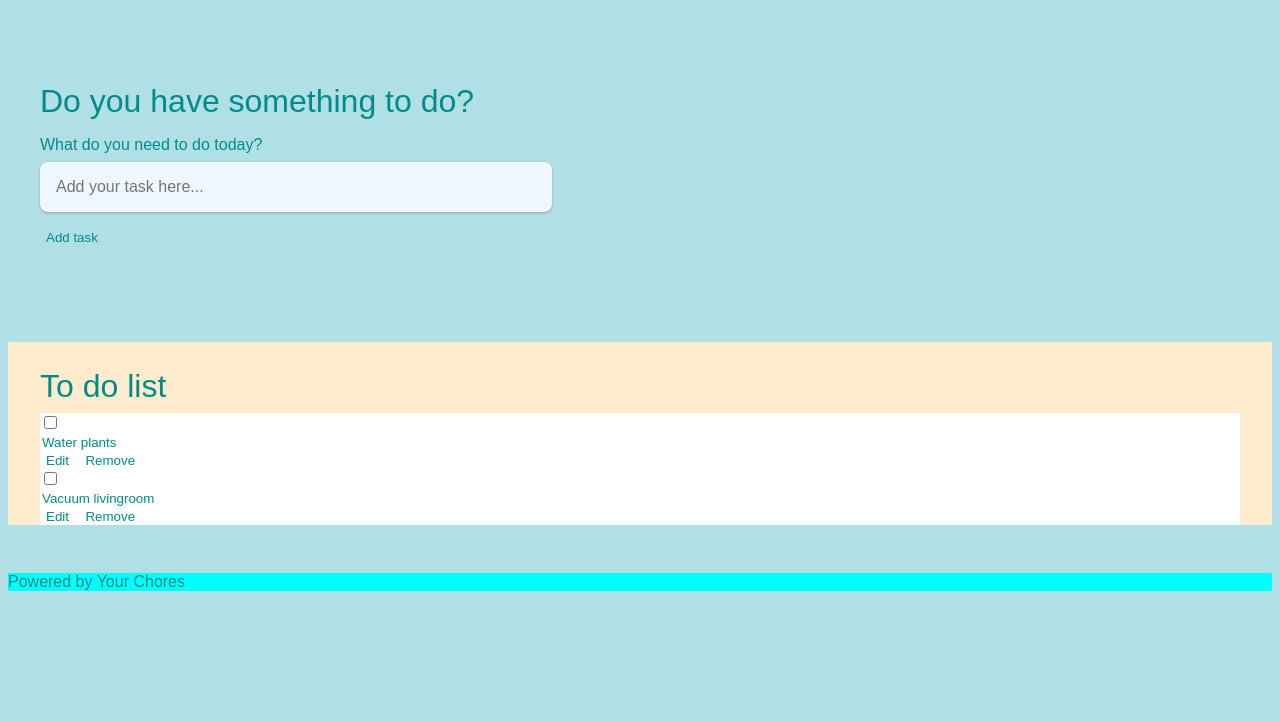
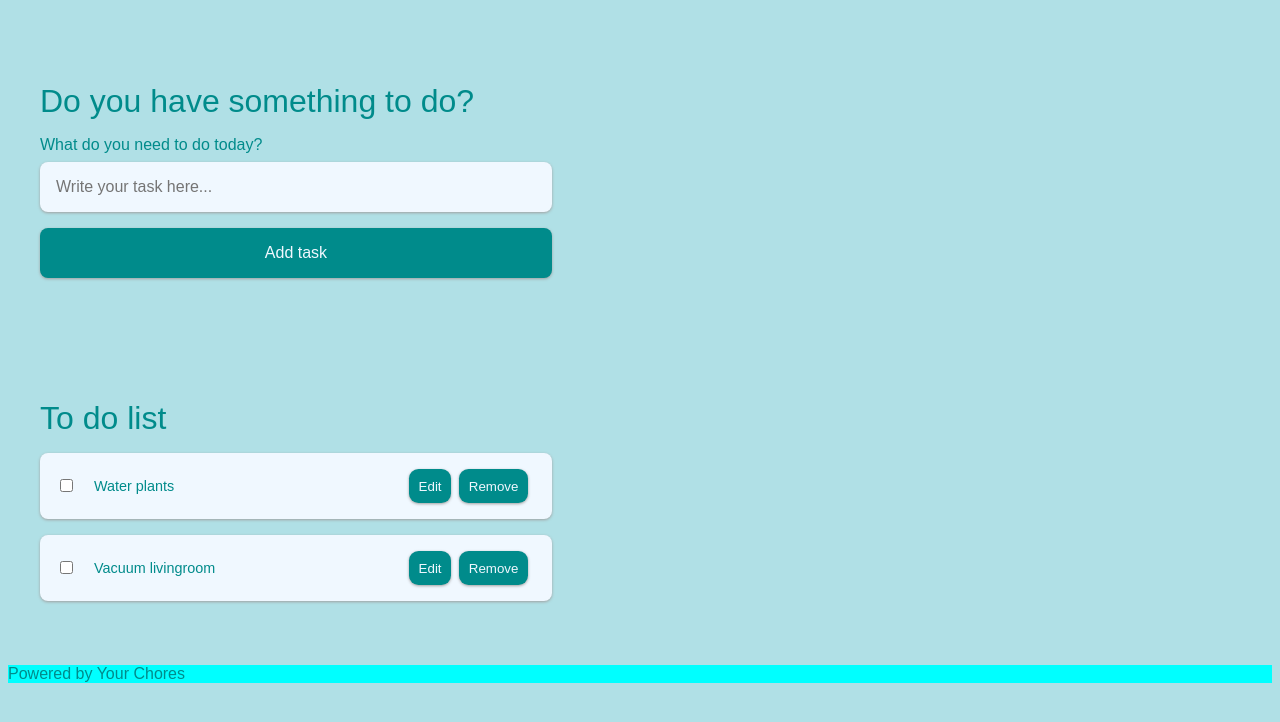
Before and after one commit to ju-nmd2022/fop-todo-list-LiHaow22, a plain HTML site: page index.html in a window 1280 px wide. Drawn offline with Linux system fonts and the light colour scheme.

Commit message:
we getting somewhere! Kinda done with css?

```diff
--- a/index.html
+++ b/index.html
@@ -18,7 +18,7 @@
             type="text"
             name="content"
             id="content"
-            placeholder="Add your task here..."
+            placeholder="Write your task here..."
           />
           <input type="submit" value="Add task" />
         </form>
@@ -36,7 +36,7 @@
             </div>
             <div class="actions">
               <button class="edit">Edit</button>
-              <button class="delete">Remove</button>
+              <button class="remove">Remove</button>
             </div>
           </div>
           <div class="todoItem">
@@ -48,7 +48,7 @@
             </div>
             <div class="actions">
               <button class="edit">Edit</button>
-              <button class="delete">Remove</button>
+              <button class="remove">Remove</button>
             </div>
           </div>
         </div>
--- a/main.css
+++ b/main.css
@@ -7,6 +7,7 @@ body {
   background-color: powderblue;
 }
 /*End of general styling*/
+
 h2 {
   font-size: 2rem;
   font-weight: 300;
@@ -20,14 +21,8 @@ h3 {
 .site {
   display: grid;
 }
-.todoList {
-  background-color: blanchedalmond;
-}
-.list {
-  background-color: white;
-}
+
 .footer {
-  justify-content: center;
   background-color: aqua;
 }
 section {
@@ -55,3 +50,87 @@ button {
   background: none;
   cursor: initial;
 }
+/* Might use later... does not work right now
+.checkbox::after {
+  display: block;
+  content: "";
+  width: 0%;
+  height: 0%;
+  opacity: 0;
+}
+
+input:checked ~ .checkbox::after {
+  width: 10%;
+  height: 10%;
+  opacity: 1;
+}
+*/
+.createTodo input[type="submit"] {
+  display: block;
+  color: aliceblue;
+  background-color: darkcyan;
+  box-shadow: 0 1px 3px rgb(160, 160, 160);
+  padding: 1rem 1rem;
+  border-radius: 0.5rem;
+  width: 32rem;
+  font-size: 1rem;
+  cursor: pointer;
+}
+.createTodo input[type="submit"]:hover {
+  background-color: rgb(0, 89, 89);
+}
+.todoList .todoItem {
+  display: flex;
+  align-items: center;
+  background-color: aliceblue;
+  box-shadow: 0 1px 3px rgb(160, 160, 160);
+  border-radius: 0.5rem;
+  margin-bottom: 1rem;
+  padding: 1rem;
+}
+/*Length of list element!!!*/
+.todoList .list {
+  margin: 1rem 0;
+  width: 32rem;
+}
+.todoItem label {
+  display: block;
+  cursor: pointer;
+  margin-right: 1rem;
+}
+
+.todoItem .todoContent {
+  flex: 1 1 0;
+}
+
+.todoItem .todoContent input {
+  color: darkcyan;
+  font-size: 0.9rem;
+}
+
+.todoItem .actions {
+  display: flex;
+  align-items: center;
+}
+
+.todoItem .actions button {
+  display: block;
+  padding: 0.6rem;
+  border-radius: 0.6rem;
+  cursor: pointer;
+  color: aliceblue;
+  box-shadow: 0 1px 3px rgb(160, 160, 160);
+}
+
+.todoItem .actions .edit {
+  background-color: darkcyan;
+  margin-right: 0.5rem;
+}
+
+.todoItem .actions .remove {
+  background-color: darkcyan;
+  margin-right: 0.5rem;
+}
+.todoItem .actions button:hover {
+  background-color: rgb(0, 89, 89);
+}
```
